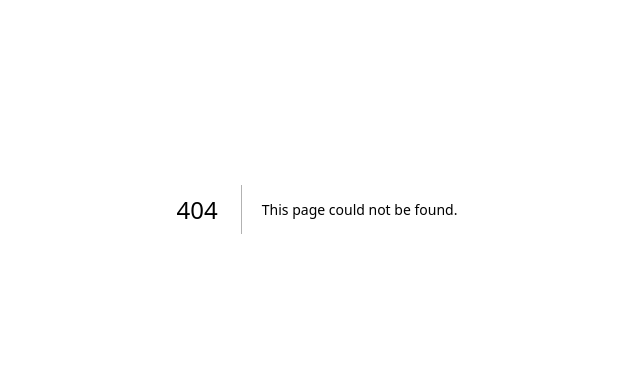
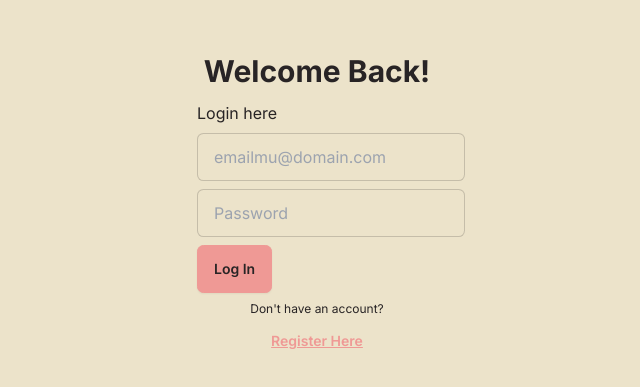
Before and after one commit to vasiliaskid/eventmakers-devdynamos, a Next.js app: page /login in a window 1280 px wide. Before the commit this address had no page. Shown: the part 191-578 px from the top of the page, without its empty margins (323-963 px from the left). Built offline with nearby package versions, Linux system fonts and the light colour scheme.

Commit message:
creating Login UI

```diff
--- /dev/null
+++ b/src/app/(auth)/layout.js
@@ -0,0 +1,7 @@
+export default function Layout({ children }) {
+  return (
+    <main className="h-screen flex items-center justify-center">
+      <div className="w-[240px]">{children}</div>
+    </main>
+  );
+}
--- /dev/null
+++ b/src/app/(auth)/login/page.js
@@ -0,0 +1,5 @@
+import { Login } from "@/components/auth/login";
+
+export default function Page() {
+  return <Login />;
+}
--- /dev/null
+++ b/src/components/auth/login.jsx
@@ -0,0 +1,31 @@
+"use client";
+
+export const Login = () => {
+  return (
+    <main className="space-y-2">
+      <section className="space-y-3">
+        <h1 className="font-bold text-center text-3xl">Welcome Back!</h1>
+        <p className="text-l">Login here</p>
+      </section>
+      <form className="space-y-2">
+        <input
+          name="email"
+          placeholder="emailmu@domain.com"
+          className="input input-bordered"
+        />
+        <input
+          name="password"
+          placeholder="Password"
+          className="input input-bordered"
+        />
+        <button className="btn btn-primary">Log In</button>
+      </form>
+      <p className="text-xs mt-400 text-center">
+        Don't have an account?
+        <a className="btn btn-active btn-link" href="/">
+          Register Here
+        </a>
+      </p>
+    </main>
+  );
+};
```
